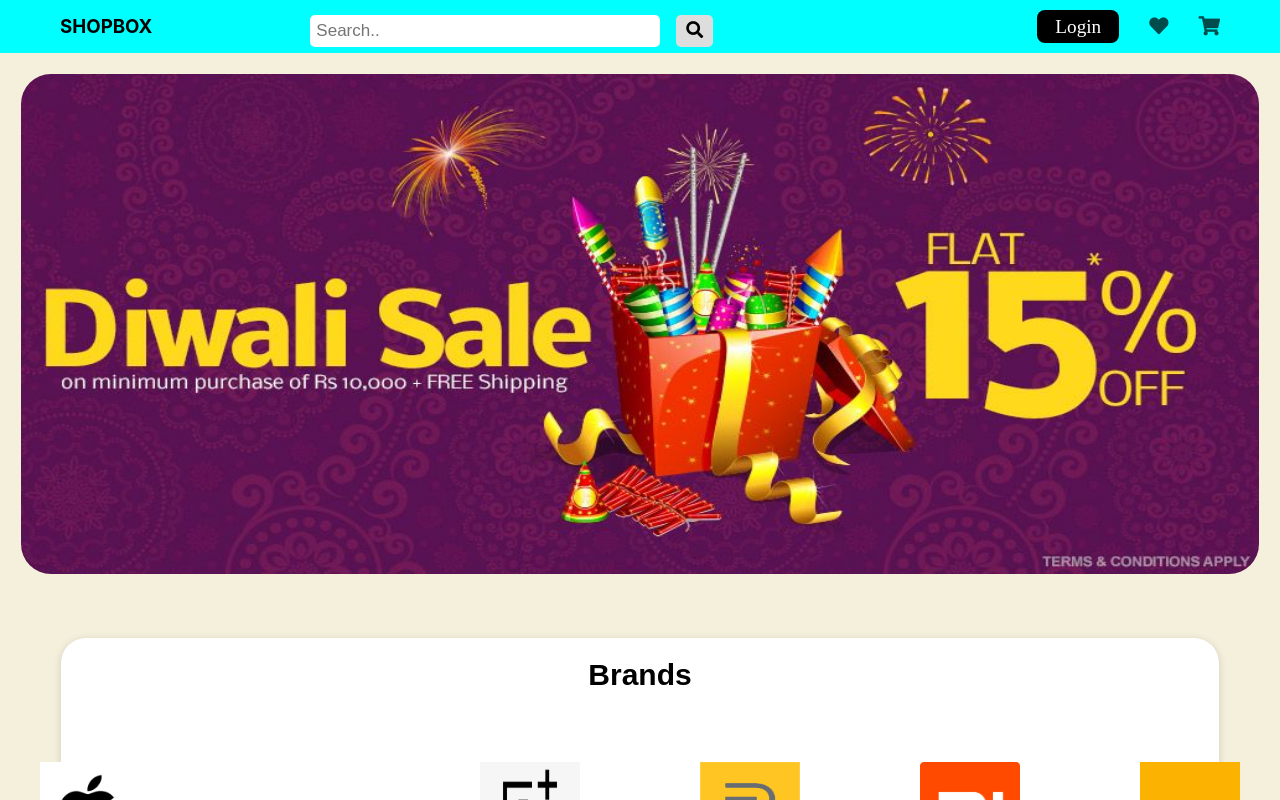
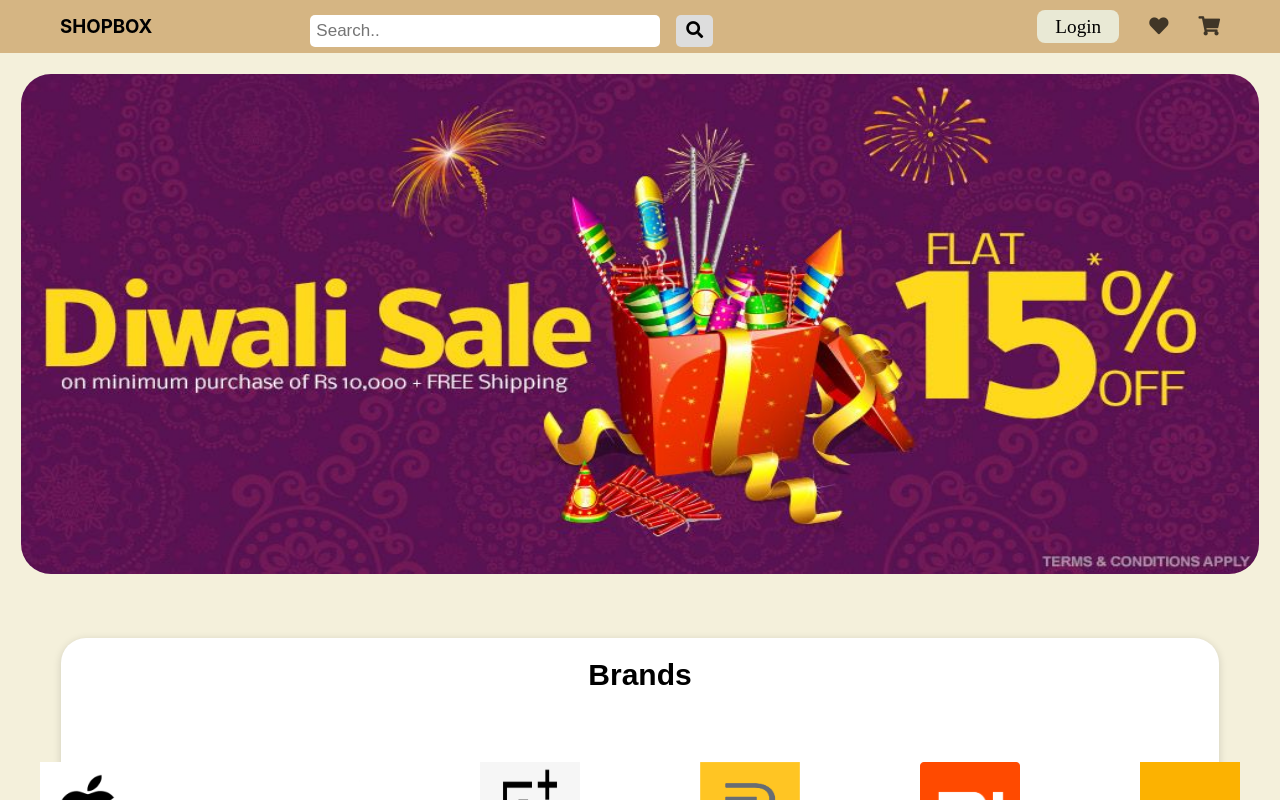
Before and after one commit to Gau-Rav08/mean-shopbox, an Angular app: page / in a window 1280 px wide. Shown: the top 800 px of the page. Built offline with nearby package versions, Linux system fonts and the light colour scheme; no server answers.

Commit message:
changes done in home and navbar

```diff
--- a/src/app/app.component.css
+++ b/src/app/app.component.css
@@ -51,7 +51,7 @@ nav {
 	justify-content: space-between;
 	align-items: center;
 	padding: 0px 45px;
-	background-color: aqua;
+	background-color: #d5b583;
 }
 .app-h3 {
 	padding: 15px;
@@ -82,7 +82,7 @@ nav {
 .right-menu a:hover,
 .search-cancel:hover,
 .form-cancel:hover {
-	color: #0b9d8a;
+	color: #6d5550;
 	transition: all ease 0.3s;
 }
 
@@ -92,7 +92,14 @@ nav {
 
 .logout-btn {
 	padding: 6px 18px;
-	background-color: black;
+	background-color: #e9e9d5;
+	color: black !important;
+	border-radius: 8px;
+}
+
+.logout-btn:hover{
+	padding: 6px 18px;
+	background-color: #926e68;
 	color: white !important;
 	border-radius: 8px;
 }
--- a/src/app/home/home.component.css
+++ b/src/app/home/home.component.css
@@ -116,8 +116,9 @@ p{
 }
 
 .pimg{
-    width: 200px;
-    height: 200px;
+    width: 140px;
+    height: 250px;
+    margin-bottom: 20px;
 
 }
 
```
